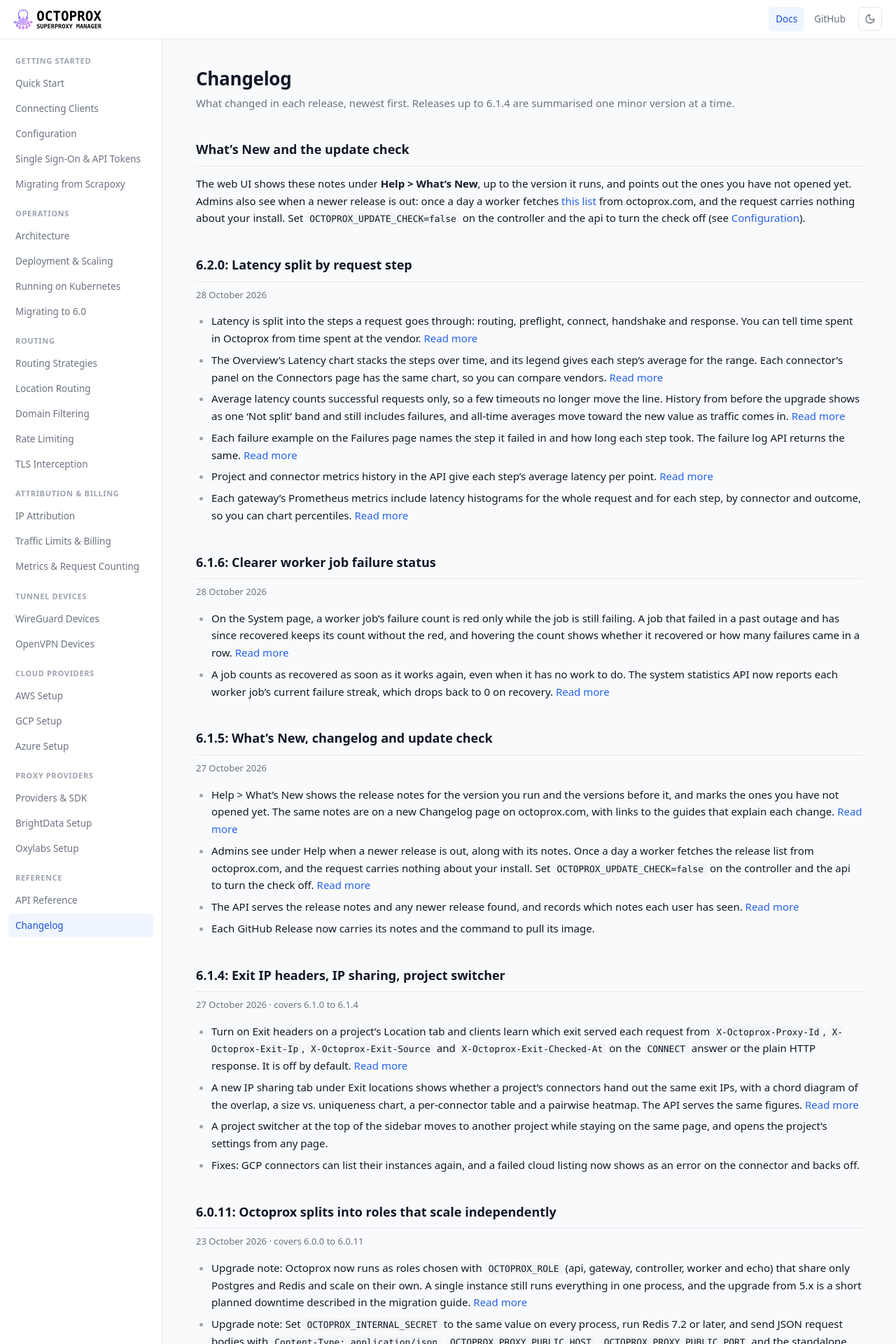
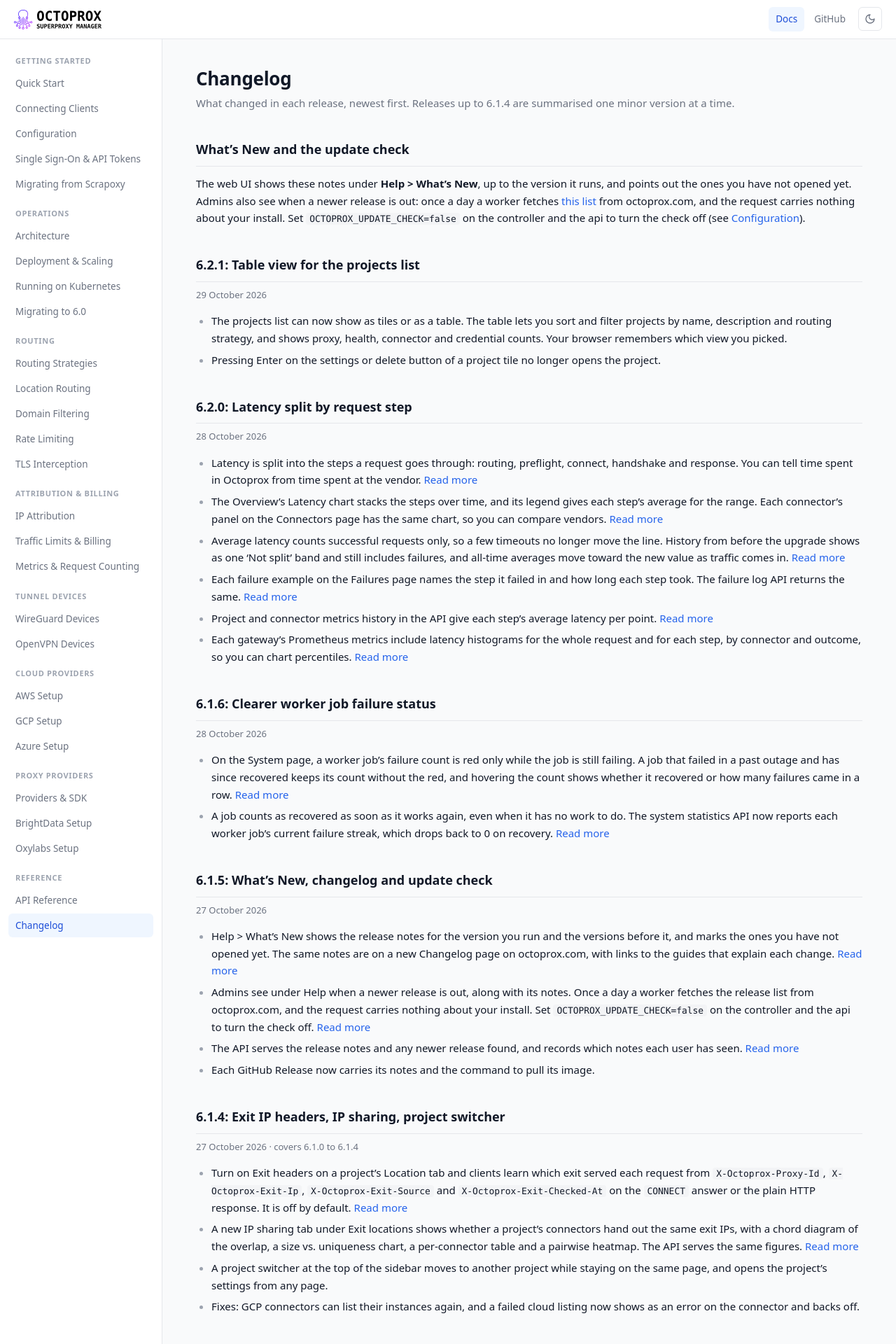
Before and after one commit to octoprox/octoprox, a Jekyll site: the page built from docs/changelog.md, in a window 1280 px wide. Shown: the top 1920 px of the page at 70% size. Built offline with Jekyll 4.4.1, drawn with Linux system fonts in a browser that asks for light colours.

Commit message:
Bump version to 6.2.1

```diff
--- a/docs/_data/releases.yml
+++ b/docs/_data/releases.yml
@@ -9,6 +9,13 @@
 #   title    a few words naming the main themes
 #   changes  what changed, for the people who use Octoprox; `docs` is a page
 #            on octoprox.com that explains it, such as connecting#exit-headers
+
+- version: 6.2.1
+  date: 2026-10-29
+  title: Table view for the projects list
+  changes:
+    - text: "The projects list can now show as tiles or as a table. The table lets you sort and filter projects by name, description and routing strategy, and shows proxy, health, connector and credential counts. Your browser remembers which view you picked."
+    - text: "Pressing Enter on the settings or delete button of a project tile no longer opens the project."
 
 - version: 6.2.0
   date: 2026-10-28
--- a/pyproject.toml
+++ b/pyproject.toml
@@ -1,6 +1,6 @@
 [project]
 name = "octoprox"
-version = "6.2.0"
+version = "6.2.1"
 description = "A dynamic and flexible proxy manager"
 readme = "README.md"
 requires-python = ">=3.12"
```
